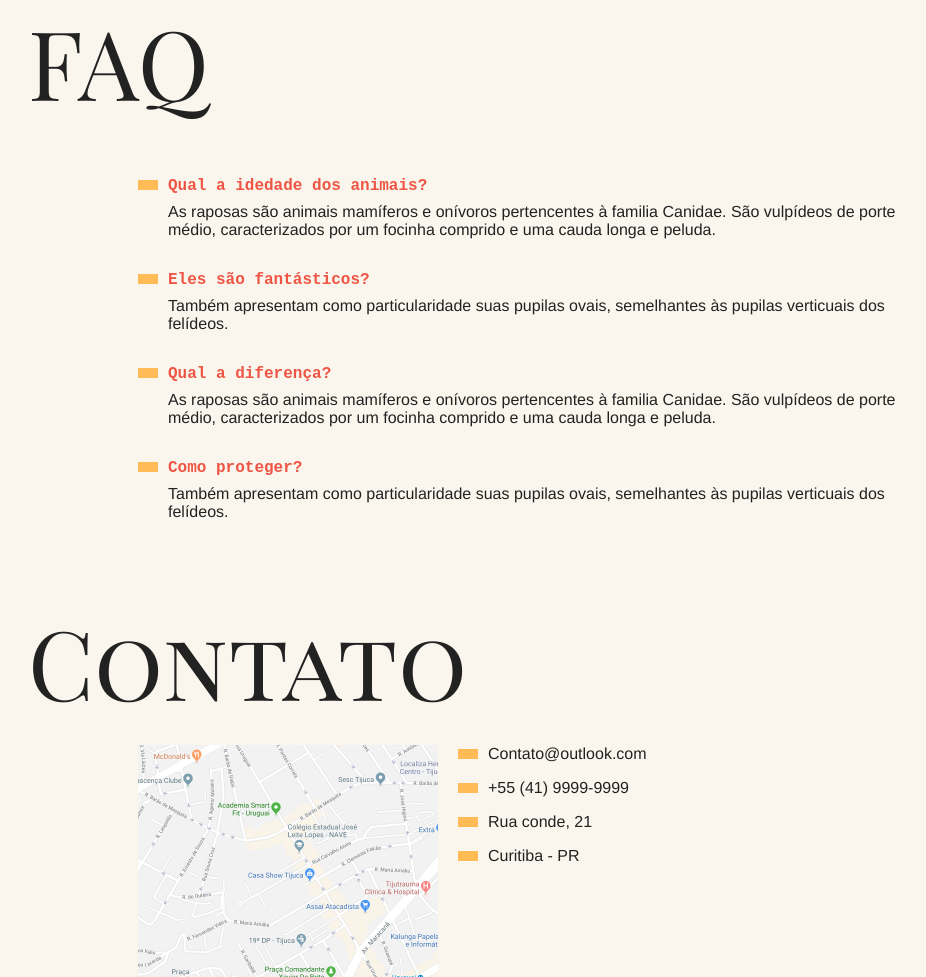
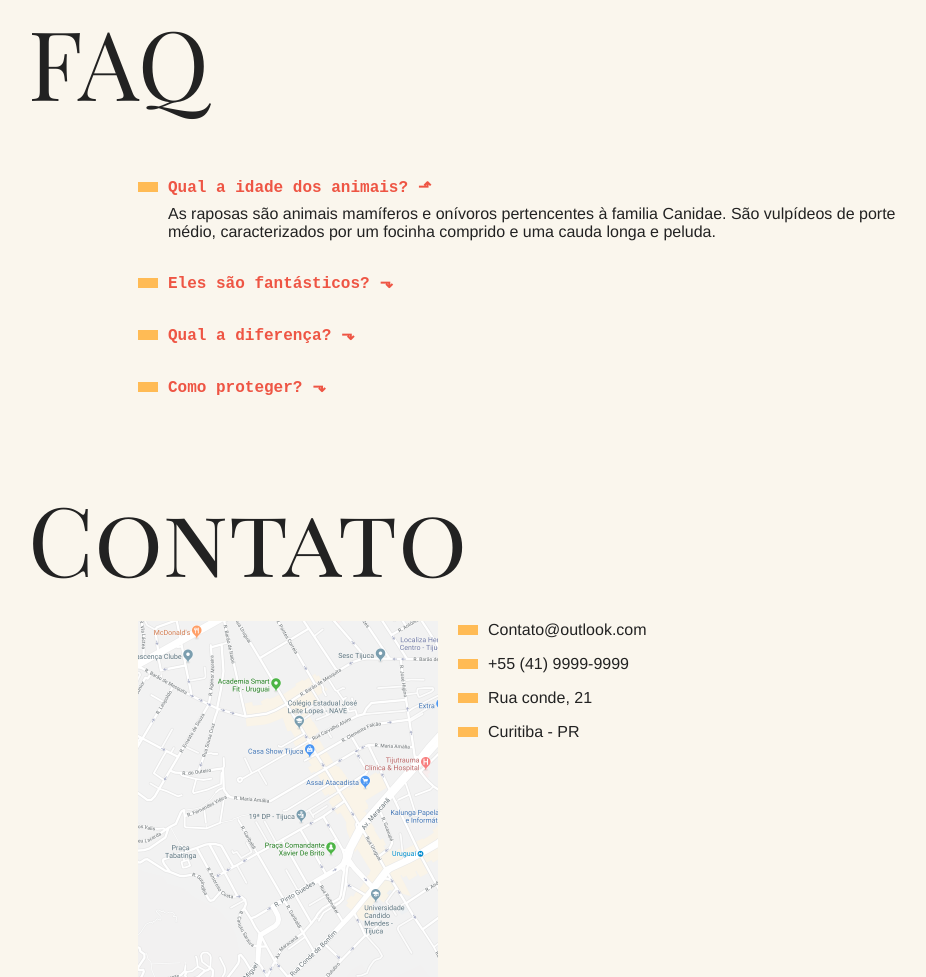
Before and after one commit to Leonardo-Burtet/Animais-Fantasticos, a plain HTML site: page index.html in a window 1280 px wide. Shown: the part 799-1776 px from the top of the page, without its empty margins (162-1088 px from the left). Drawn offline with Linux system fonts and the light colour scheme.

Commit message:
add click-tab e animaçao no tab

```diff
--- a/CSS/style.css
+++ b/CSS/style.css
@@ -233,16 +233,45 @@ body {
 
 .js-tabcontent section.ativo {
   display: block !important;
-  animation: show .5s forwards;
+  animation: show 0.5s forwards;
 }
 
 @keyframes show {
   from {
     opacity: 0;
-    transform: translate3d(-30px,0, 0);
+    transform: translate3d(-30px, 0, 0);
   }
   to {
     opacity: 1;
-    transform: translate3d(0,0,0);
+    transform: translate3d(0, 0, 0);
   }
 }
+
+.js .js-accordion dd {
+  display: none;
+}
+
+.js-accordion dt::after {
+  content: "⬎";
+  margin-left: 10px;
+}
+
+.js-accordion dt.ativo::after {
+  content: "⬏";
+}
+
+.js-accordion dd.ativo {
+  display: block;
+  animation: slideDown 0.5s forwards;
+}
+
+@keyframes slideDown {
+  from {
+    opacity: 0;
+    max-height: 0;
+  }
+  to {
+    opacity: 1;
+    max-height: 100px;
+  }
+}
--- a/index.html
+++ b/index.html
@@ -11,7 +11,9 @@
       href="https://fonts.googleapis.com/css2?family=Playfair+Display+SC&display=swap"
       rel="stylesheet"
     />
-    <script>document.documentElement.className += ' js';</script>
+    <script>
+      document.documentElement.className += " js";
+    </script>
     <link rel="stylesheet" href="/CSS/style.css" />
   </head>
 
@@ -197,8 +199,8 @@
     </section>
     <section class="grid-section faq" id="faq">
       <h1 class="titulo">FAQ</h1>
-      <dl class="faq-lista">
-        <dt>Qual a idedade dos animais?</dt>
+      <dl class="faq-lista js-accordion">
+        <dt>Qual a idade dos animais?</dt>
         <dd>
           As raposas são animais mamíferos e onívoros pertencentes à familia
           Canidae. São vulpídeos de porte médio, caracterizados por um focinha
--- a/script.js
+++ b/script.js
@@ -1,20 +1,42 @@
-const tabMenu = document.querySelectorAll('.js-tabmenu li');
-const tabContent = document.querySelectorAll('.js-tabcontent section');
+function initTabNav() {
+  const tabMenu = document.querySelectorAll(".js-tabmenu li");
+  const tabContent = document.querySelectorAll(".js-tabcontent section");
 
-if (tabMenu.length) {
-    tabContent[0].classList.add('ativo');
+  if (tabMenu.length) {
+    tabContent[0].classList.add("ativo");
 
     function activeTab(index) {
-        tabContent.forEach((section) => {
-            section.classList.remove('ativo');
-        })
-        tabContent[index].classList.add('ativo');
+      tabContent.forEach((section) => {
+        section.classList.remove("ativo");
+      });
+      tabContent[index].classList.add("ativo");
     }
 
     tabMenu.forEach((itemMenu, index) => {
-        itemMenu.addEventListener('click', () => {
-            activeTab(index);
-        })
-    })
+      itemMenu.addEventListener("click", () => {
+        activeTab(index);
+      });
+    });
+  }
+}
 
+initTabNav();
+
+function initAccordion() {
+  const accordionList = document.querySelectorAll(".js-accordion dt");
+  const activeClass = "ativo";
+
+  if (accordionList.length) {
+    accordionList[0].classList.add(activeClass);
+    accordionList[0].nextElementSibling.classList.add(activeClass);
+
+    function activeAccordion() {
+      this.classList.add(activeClass);
+      this.nextElementSibling.classList.toggle(activeClass);
+    }
+    accordionList.forEach((item) => {
+      item.addEventListener("click", activeAccordion);
+    });
+  }
 }
+initAccordion();
```
